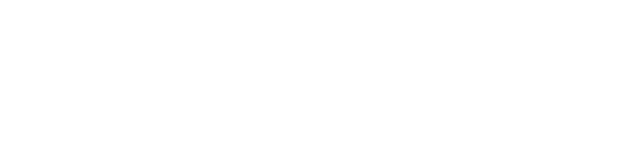
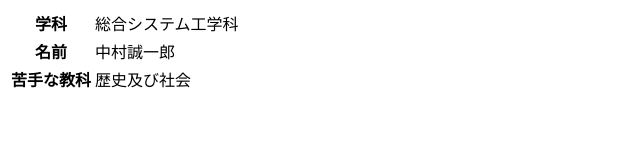
Before and after one commit to sei16316/branch-test, a plain HTML site: page profile_A.html in a window 1280 px wide. Shown: the whole page, without its empty margins (0-640 px from the left). Drawn offline with Linux system fonts and the light colour scheme.

Commit message:
プロフィールAの内容の追記
プロフィールAファイルのプロフィールAの内容の追記

プロフィールAファイルの中にデータを書き込みました中にデータを書き込みました

```diff
--- a/profile_A.html
+++ b/profile_A.html
@@ -1,11 +1,27 @@
 <!DOCTYPE html>
 <html lang="ja">
+
 <head>
     <meta charset="UTF-8">
     <meta name="viewport" content="width=device-width, initial-scale=1.0">
     <title>Document</title>
 </head>
+
 <body>
+    <table>
+        <tr>
+            <th>学科</th>
+            <td>総合システム工学科</td>
+        </tr>
+        <tr>
+            <th>名前</th>
+            <td>中村誠一郎</td>
+        </tr>
+        <tr>
+            <th>苦手な教科</th>
+            <td>歴史及び社会</td>
+        </tr>
+    </table>
+</body>
 
-</body>
 </html>
```
